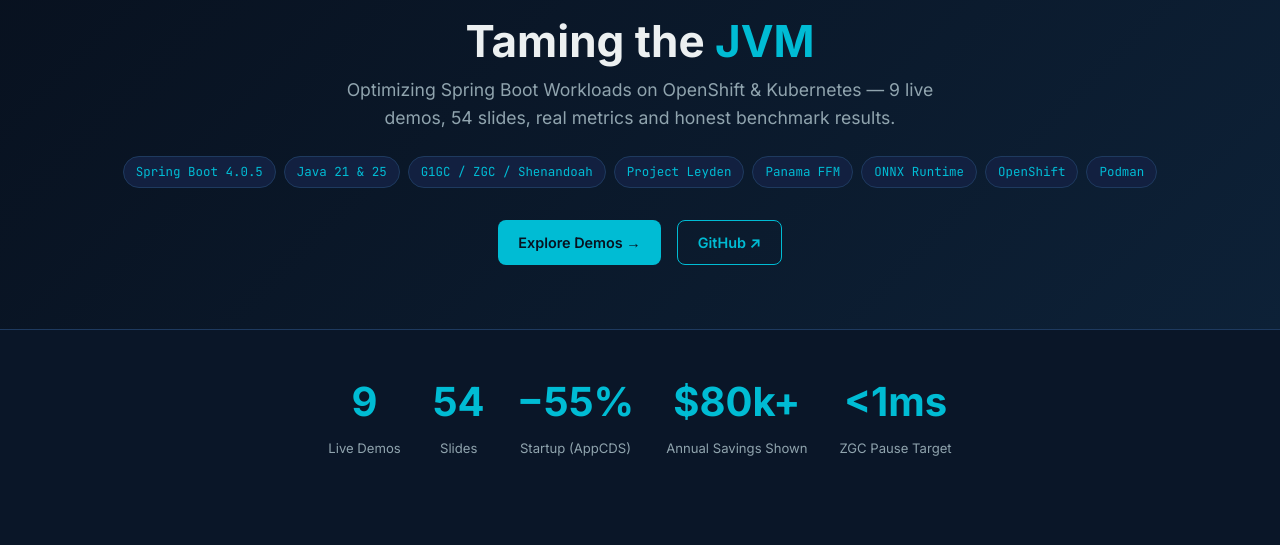
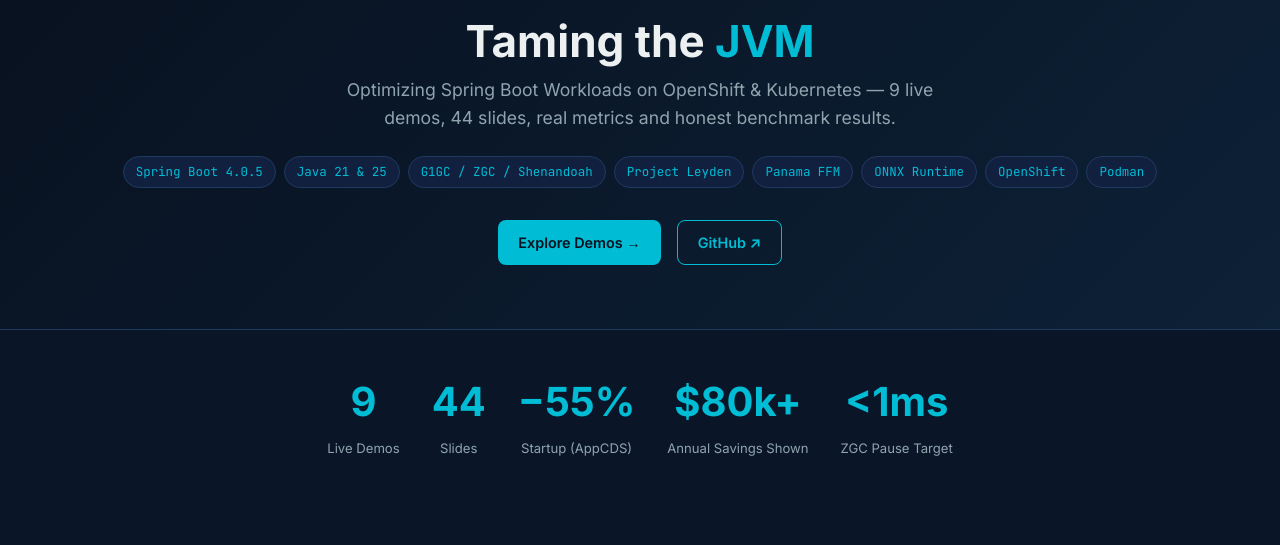
Before and after one commit to patterncatalyst/spring-boot-optimization, a Jekyll site: the page built from index.md, in a window 1280 px wide and 900 px high. Shown: the part 142-687 px from the top of the window. Built offline with Jekyll 4.4.1, drawn with Linux system fonts in a browser that asks for light colours; some of the changed text lies outside the part shown.

Commit message:
fix(site): update slide count from 54 to 44

```diff
--- a/index.md
+++ b/index.md
@@ -6,7 +6,7 @@
 <div class="hero">
   <div class="container">
     <h1>Taming the <span>JVM</span></h1>
-    <p class="subtitle">Optimizing Spring Boot Workloads on OpenShift &amp; Kubernetes — 9 live demos, 54 slides, real metrics and honest benchmark results.</p>
+    <p class="subtitle">Optimizing Spring Boot Workloads on OpenShift &amp; Kubernetes — 9 live demos, 44 slides, real metrics and honest benchmark results.</p>
     <div class="tech-stack">
       <span class="pill">Spring Boot 4.0.5</span>
       <span class="pill">Java 21 &amp; 25</span>
@@ -28,7 +28,7 @@
 
   <div class="stats">
     <div class="stat"><div class="stat-val">9</div><div class="stat-lbl">Live Demos</div></div>
-    <div class="stat"><div class="stat-val">54</div><div class="stat-lbl">Slides</div></div>
+    <div class="stat"><div class="stat-val">44</div><div class="stat-lbl">Slides</div></div>
     <div class="stat"><div class="stat-val">−55%</div><div class="stat-lbl">Startup (AppCDS)</div></div>
     <div class="stat"><div class="stat-val">$80k+</div><div class="stat-lbl">Annual Savings Shown</div></div>
     <div class="stat"><div class="stat-val">&lt;1ms</div><div class="stat-lbl">ZGC Pause Target</div></div>
@@ -119,7 +119,7 @@
          target="_blank" class="doc-card">
         <div class="doc-card-icon">🎤</div>
         <h3>Presenter Guide</h3>
-        <p>Slide-by-slide notes for all 54 slides, timing reference, demo troubleshooting, prep checklist.</p>
+        <p>Slide-by-slide notes for all 44 slides, timing reference, demo troubleshooting, prep checklist.</p>
       </a>
       <a href="{{ '/docs/prerequisites/' | relative_url }}" class="doc-card">
         <div class="doc-card-icon">🔧</div>
```
Also changed, not shown: docs/index.md (+1 -1 lines).
